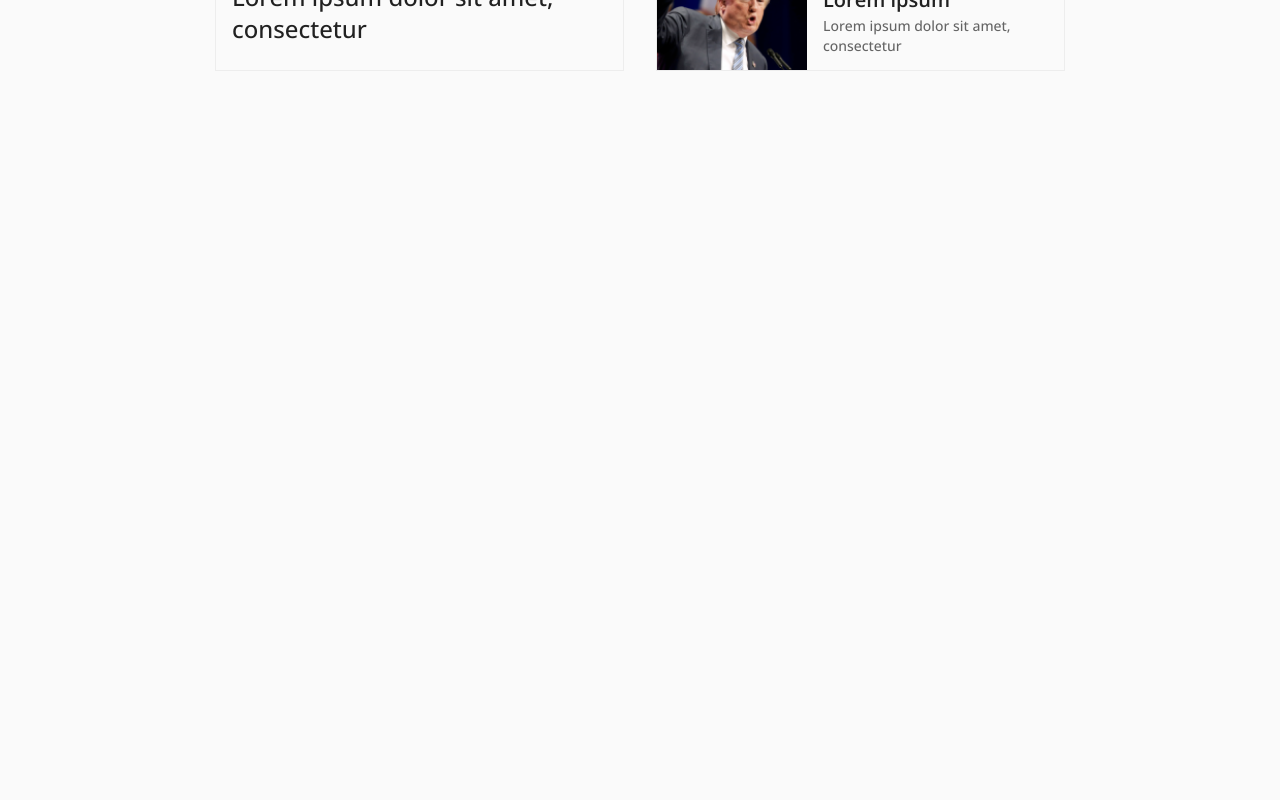
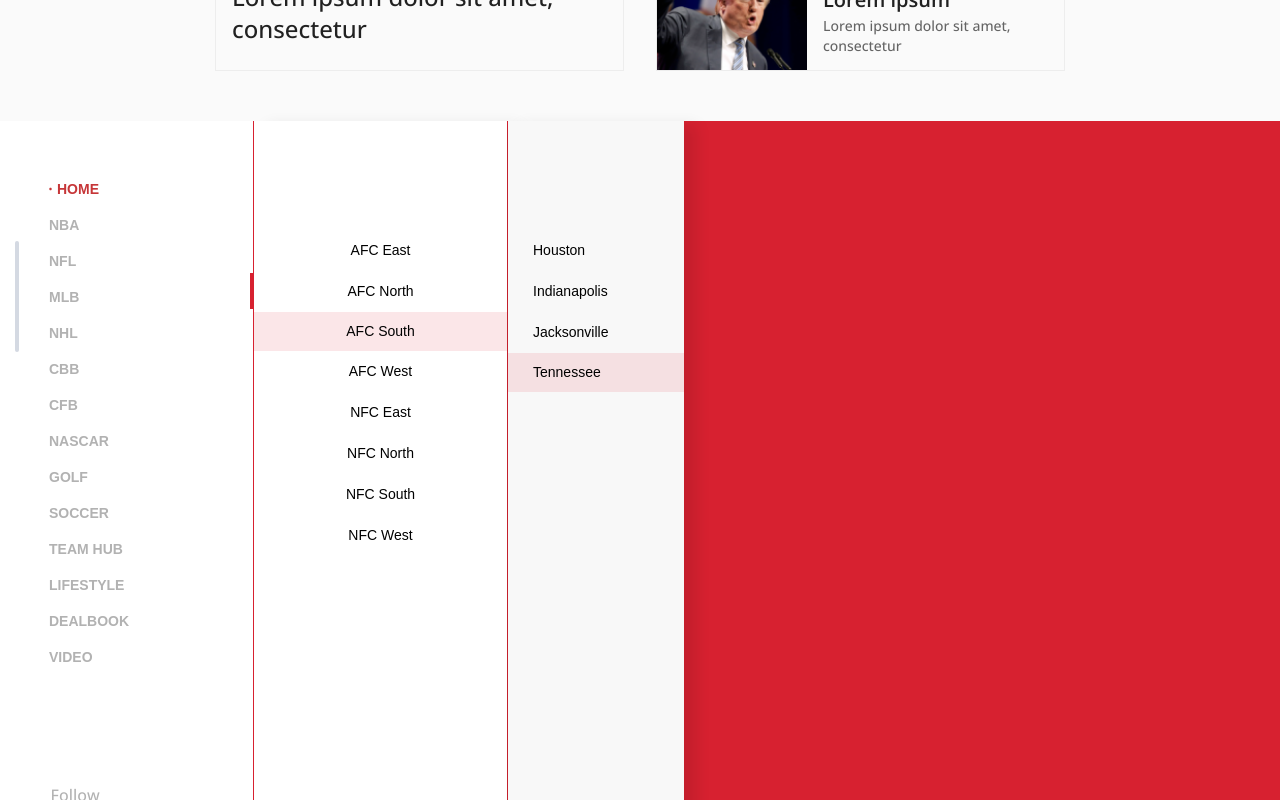
Before and after one commit to Sf-Project-Labs/Sf-067.WebUI_React_Project, a React (Create React App) app: page / in a window 1280 px wide. Shown: the part 700-1500 px from the top of the page. Before the commit the page ends 821 px from the top, so only its background shows below. Built offline with nearby package versions, Linux system fonts and the light colour scheme.

Commit message:
fix: package-lock

```diff
--- a/src/pages/HomePage.js
+++ b/src/pages/HomePage.js
@@ -1,11 +1,22 @@
 import { Box } from '@mui/material';
 import { BreakdownSection } from '../components/BreakdownSection';
+import Wrapper from '../components/UI/Wrapper';
+import VerticalMenu from '../components/VerticalMenu/VerticalMenu';
+import VerticalMenu2 from '../components/VerticalMenu2/VerticalMenu2';
+import VerticalMenu3 from '../components/VerticalMenu3/VerticalMenu3';
 
 function HomePage() {
   return (
-    <Box width={850} sx={{ margin: '50px auto' }}>
-      <BreakdownSection />
-    </Box>
+    <>
+      <Box width={850} sx={{ margin: '50px auto' }}>
+        <BreakdownSection />
+      </Box>
+      <Wrapper>
+        <VerticalMenu />
+        <VerticalMenu2 />
+        <VerticalMenu3 />
+      </Wrapper>
+    </>
   );
 }
 
```
Also changed, not shown: 1 other file (tests, documents, lock files or other folders).
